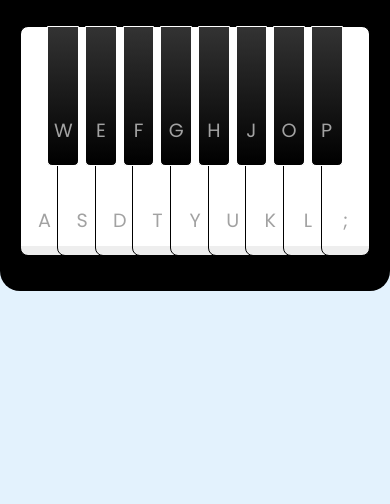
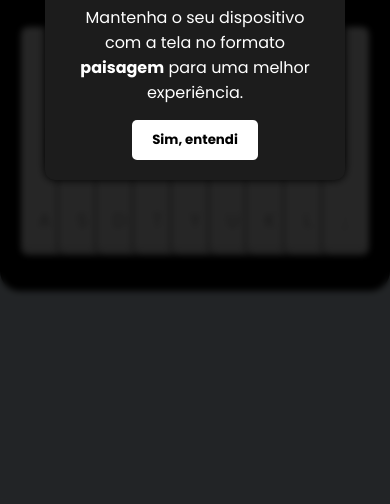
Before and after one commit to ViniciusGCP94/piano-simulator, a plain HTML site: page index.html in a window 390 px wide. Shown: the part 340-844 px from the top of the page. Drawn offline with Linux system fonts and the light colour scheme.

Commit message:
implementando os recursos de popup para o mobile

```diff
--- a/assets/scripts/engine.js
+++ b/assets/scripts/engine.js
@@ -40,3 +40,30 @@ const showHideKeys = ()=>{
 }
 
 keysCheck.addEventListener("click", showHideKeys)
+
+
+const popup = document.getElementById("orientation-popup");
+const popupBtn = document.getElementById("popup-ok");
+
+const isMobileOrTablet = () => {
+  return window.matchMedia("(max-width: 1024px)").matches;
+};
+
+const checkOrientation = () => {
+  const isPortrait = window.matchMedia("(orientation: portrait)").matches;
+
+  if (isPortrait && isMobileOrTablet()) {
+    popup.classList.remove("hidden");
+    document.body.style.overflow = "hidden";
+  } else {
+    popup.classList.add("hidden");
+    document.body.style.overflow = "";
+  }
+};
+
+window.addEventListener("orientationchange", checkOrientation);
+window.addEventListener("load", checkOrientation);
+popupBtn.addEventListener("click", () => {
+  popup.classList.add("hidden");
+  document.body.style.overflow = "";
+});
--- a/assets/styles/main.css
+++ b/assets/styles/main.css
@@ -126,6 +126,46 @@ header .column span {
     display: none;
 }
 
+.popup {
+    position: fixed;
+    top: 0;
+    left: 0;
+    z-index: 9999;
+    width: 100vw;
+    height: 100vh;
+    background-color: rgba(0,0,0,0.85);
+    display: flex;
+    justify-content: center;
+    align-items: center;
+    color: #fff;
+    text-align: center;
+    padding: 20px;
+    backdrop-filter: blur(3px);
+}
+
+.popup-content {
+    background-color: #1c1c1c;
+    padding: 20px 30px;
+    border-radius: 10px;
+    box-shadow: 0 0 10px #000;
+    max-width: 300px;
+}
+
+.popup button {
+    margin-top: 15px;
+    background-color: #ffffff;
+    color: #000;
+    padding: 10px 20px;
+    border: none;
+    font-weight: bold;
+    border-radius: 5px;
+    cursor: pointer;
+}
+
+.hidden {
+    display: none !important;
+}
+
 @media screen and (max-width: 1024px) and (orientation: landscape) {
     .container{
         display: flex;
--- a/index.html
+++ b/index.html
@@ -50,6 +50,14 @@
             <li class="key white" data-key=";"><span>;</span></li>
         </ul>
     </div>
+
+    <div id="orientation-popup" class="popup hidden">
+        <div class="popup-content">
+            <p>Mantenha o seu dispositivo com a tela no formato <strong>paisagem</strong> para uma melhor experiência.</p>
+            <button id="popup-ok">Sim, entendi</button>
+        </div>
+    </div>
+
     <script src="./assets/scripts/engine.js" defer></script>
 </body>
 </html>
```
